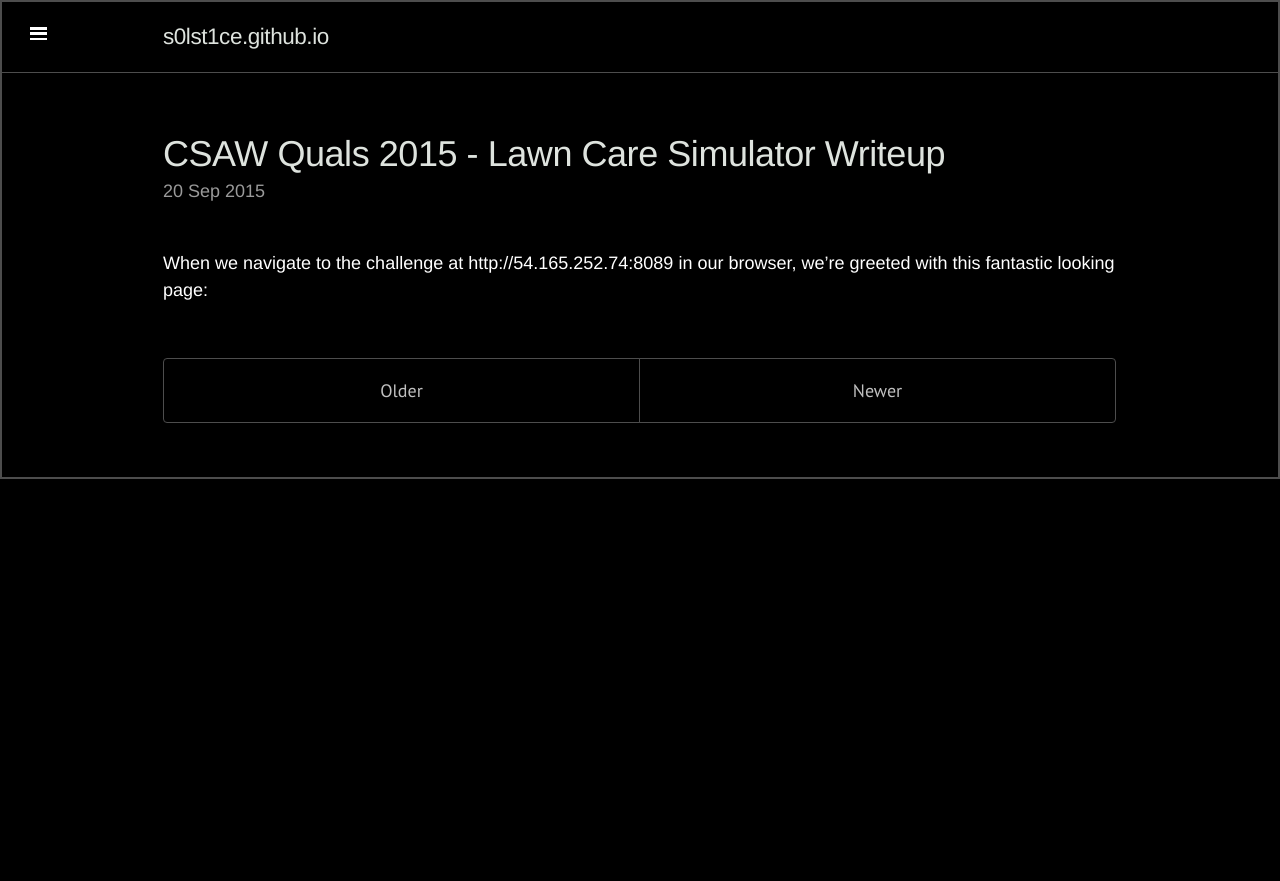
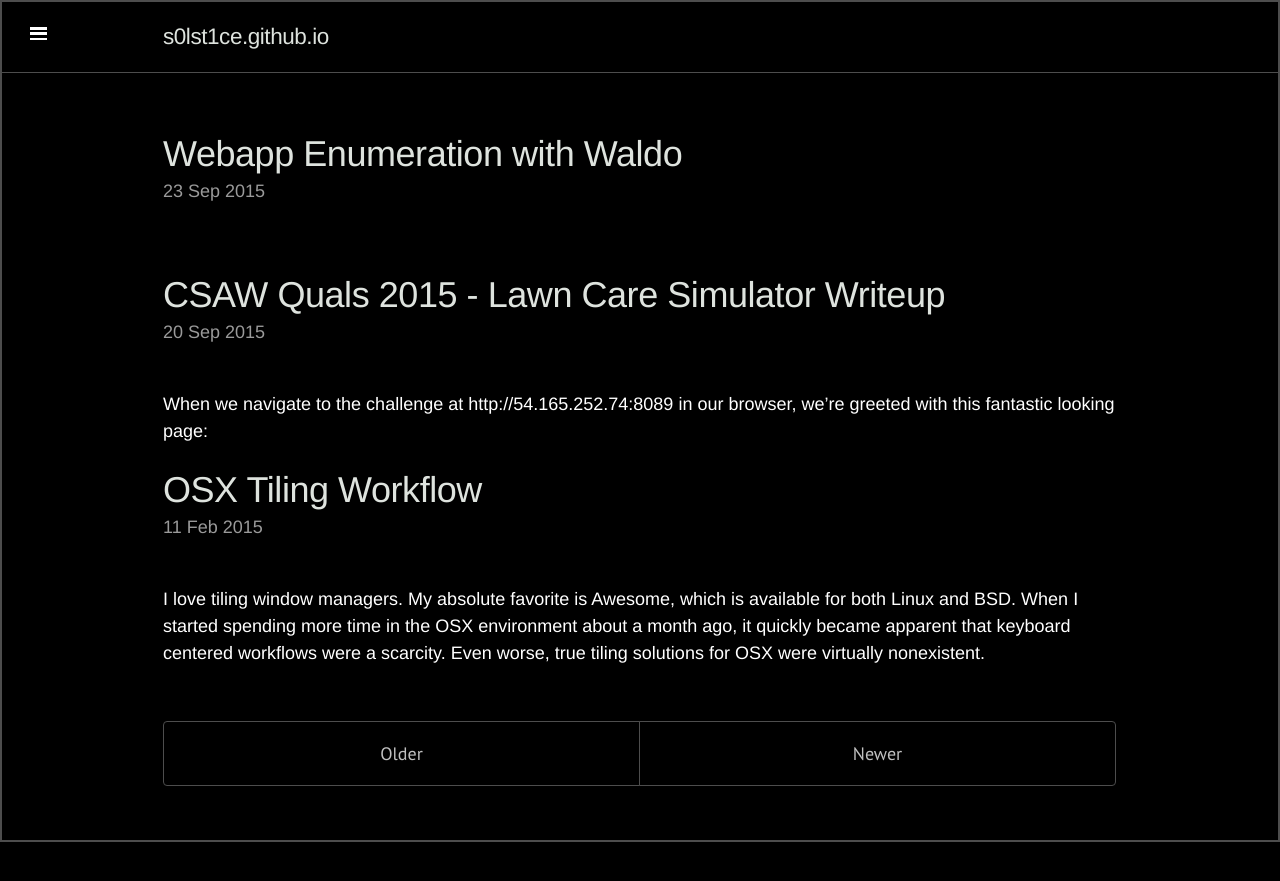
Before and after one commit to s0lst1c3/s0lst1c3.github.io, a Jekyll site: the page built from index.html, in a window 1280 px wide. Shown: the top 881 px of the page. Built offline with Jekyll 4.4.1, drawn with Linux system fonts in a browser that asks for light colours; Markdown is read by kramdown in place of the engine named in the settings; the list of posts is cut into pages by our own code; some of the changed lines change nothing that is shown.

Commit message:
updating

```diff
--- a/_config.yml
+++ b/_config.yml
@@ -11,14 +11,14 @@ relative_permalinks: true
 # Setup
 title:               s0lst1ce.github.io
 tagline:             ''
-description:         "I'm an aspiring offensive security R&D, and this is my blog."
+description:         "My name is John Gabriel Ryan. I'm an aspiring offensive security R&D, and this is my blog."
 url:                 http://s0lst1ce.github.io
 baseurl:             /
 paginate:            7
 
 # About/contact
 author:
-  name:              Gabriel 's0lst1ce' Ryan
+  name:              John Gabriel 's0lst1ce' Ryan
   url:               https://twitter.com/s0lst1c3
   email:             john.ryan@ogsystems.com
 
@@ -28,9 +28,3 @@ version:             2.0
 # Social Media
 github:				http://github.com/s0lst1ce
 twitter:			http://twitter.com/s0lst1ce
-
-# Theme Author (Please don't edit this line cause of MIT LICENSE rules)
-theme:
-  creator:			Rizky Ariestiyansyah
-  codename:			Naringu
-  link:             https://github.com/ariestiyansyah/naringu
--- a/_includes/sidebar.html
+++ b/_includes/sidebar.html
@@ -5,7 +5,7 @@
 <!-- Toggleable sidebar -->
 <div class="sidebar" id="sidebar">
   <div class="sidebar-item">
-      <img width="125" height="125" alt="A photo of ariestiyansyah" src="{{ site.baseurl }}images/profile.jpg">
+      <img width="125" height="125" alt="sidebar photo" src="{{ site.baseurl }}images/profile.jpg">
     <p>{{ site.description }}</p>
   </div>
 
--- /dev/null
+++ b/_posts/2015-02-11-osx-tiling-workflow.md
@@ -0,0 +1,89 @@
+---
+layout: post
+title: OSX Tiling Workflow
+categories:
+- osx
+- workflow
+- javascript
+---
+
+I love tiling window managers. My absolute favorite is Awesome, which is available for both Linux and BSD. When I started spending more time in the OSX environment about a month ago, it quickly became apparent that keyboard centered workflows were a scarcity. Even worse, true tiling solutions for OSX were virtually nonexistent.
+
+I decided to try out Slate after a bit of searching. Slate is an easily configurable 3rd party window manager. Just like Awesome, it’s completely programmable. Unlike Awesome however, its configs are not written in Lua. Instead, config files can either be written using Slate’s default syntax or in Javascript.
+
+Slate’s Javascript API is extremely powerful, to the point where I was actually able to use it to closely mimic Awesome’s default behavior. To make this work, I used V Verma’s slate.js file as a starting point, as well a couple of 3rd party extras. Here’s how I did it.
+
+
+##Step 1 - Replace Terminal with iTerm##
+
+![split-panes full]({{ site.baseurl }}images/split_panes_full.png)
+
+Although Apple’s default terminal is passable, it still leaves a lot to be desired. Thankfully, we can install iTerm2 to gain access to awesome features such as tmux style pane splitting, mouseless copy, and enhanced autocomplete. Just download and run the .dmg file from [iterm2.com/downloads.html](https://iterm2.com/downloads.html) and you’re good to go.
+
+##Step 2 - Make iTerm2 and Spaces more responsive, other tweaks##
+
+Steve Jobs certainly had an eye for aesthetics, and OSX is full of animated effects that are simply beautiful. If you’re boring and utilitarian like me, this probably annoys the shit out of you. Although the graphical overhead in OSX does not seem to be a problem in most cases, the default animation settings make switching Spaces and typing in the terminal painfully slow. Let’s remedy that situation.
+
+To set a freakishly fast keyboard repeat rate, just copy this into your terminal and run it:
+
+	defaults write NSGlobalDomain KeyRepeat -int 0
+
+To show IP address, hostname, and system information when clicking the clock in the login window, we can run this:
+
+	sudo defaults write /Library/Preferences/com.apple.loginwindow AdminHostInfo HostName
+
+To show hidden files by default:
+
+	defaults write com.apple.finder AppleShowAllFiles -bool true; killall Finder
+
+Turn off the prompt that is displayed when we exit iTerm2:
+
+	defaults write com.googlecode.iterm2 PromptOnQuit -bool false; killall iTerm
+
+The same thing goes for spaces. We can speed up the animation by running the following command:
+
+	defaults write com.apple.dock expose-animation-duration -int 0; killall Dock
+
+##Step 3 - Fake a Tiling Window Manager with Slate##
+
+This is the cool part. Let’s start out by downloading and installing Slate by running the following command:
+
+	cd /Applications && curl http://www.ninjamonkeysoftware.com/slate/versions/slate-latest.tar.gz | tar -xz
+
+Slate should now be good to go. Now we just need to configure it to behave like Awesome:
+
+	git clone git@github.com:s0lst1ce/tiling-slate.git && cp ~/tiling-slate/slate.js ~/.slate.js && rm -rf tiling-slate
+
+Finally, just relaunch Slate as shown in the following screenshot:
+
+![Source: blow.niw.at]({{ site.baseurl }}images/tumblr_inline.png)
+
+o switch window layouts, just use the following key combination:
+
+	control+command+space
+
+You can also switch focus between windows by using these key combos:
+
+	// switch focus up
+	control+command+k
+
+	// switch focus down
+	control+command+j
+
+	// switch focus right
+	control+command+l
+
+	// switch focus left
+	control+command+h
+
+These keystrokes should seem familiar if you’re a vim user.
+
+##Step 4 - Install Afred##
+
+The last thing we’re going to do is install Alfred, an efficient and keyboard centered application launcher. Just download it from [alfredapp.com](https://alfredapp.com/#download), extract everything from the zip file, and run the installer. Then check out the tutorial at [support.alfredapp.com/tutorials:your-first-5-minutes](http://support.alfredapp.com/tutorials:your-first-5-minutes) to set it up.
+
+##Credits##
+
+This would not have been possible without the previous work of V Verma. He’s an awesome dude and a genius coder. Make sure to check out his website:
+
+[www.vverma.net](http://www.vverma.net/)
--- /dev/null
+++ b/_posts/2015-09-23-Waldo-Subdomain-Bruteforcer.md
@@ -0,0 +1,49 @@
+---
+layout: post
+title: Webapp Enumeration with Waldo
+categories:
+- tools
+- web hacking
+- enumeration
+- red team labs
+---
+
+![waldo usage]({{ site.baseurl }}images/waldo-usage.png)
+
+At Red Team Labs, we find ourselves using DirBuster a lot. It's a pretty
+essential tool for quickly enumerating subdomains and web directories. The project
+is no longer actively maintained however, and since it's written in Java it doesn't
+exactly work well with our existing toolset. To deal with this, we wrote our own
+multithreaded subdomain and directory bruteforcer in Python. We named it Waldo. You
+can check out the project on github by clicking [here](http://www.github.com/red-team-labs/waldo).
+
+
+![Demo]({{ site.baseurl }}images/waldo-demo.png)
+
+_waldo -m s -d starbucks.com -t 2_
+
+Waldo reads a list of possible subdomains or directories from a worldist file, and checks
+the target domain to see if they are valid. It then prints the server response code and
+associated ip address for each valid result. Waldo also produces a log file for each
+session containing a grepable version of the data displayed in the terminal.
+
+Waldo comes prebaked with its own default wordlist, but you can also specify your own
+custom list should you feel so inclined.  By default, Waldo runs with 5 worker threads
+and 1 file I/O thread. This should be fast enough for most use cases, but you can
+manually set the number of worker threads with the -t flag. We got pretty fast results
+in the above example with just two worker threads.
+
+The screenshot above shows Waldo running in subdomain mode. As you can see, the tool
+was able to find some pretty interesting results. Let's take a look at "e.starbucks.com."
+
+![example 1]({{ site.baseurl }}images/e-starbucks.png)
+
+Well that's something you don't see every day. Maybe a promo code or something? Who knows.
+Let's checkout "intl.starbucks.com."
+
+![example 2]({{ site.baseurl }}images/intl-starbucks.png)
+
+Nice. Wonder how long that's been there.
+
+
+For more cool stuff from __Red|Team|Labs__ checkout [red-team-labs.com](https://red-team-labs.com), or go to [github.com/red-team-labs](http://github.com/red-team-labs).
```
Also changed, not shown: images/dnsmasq-lease.png (added), images/dnsmasq-log.png (added), images/e-starbucks.png (added), images/intl-starbucks.png (added), images/launch-ap.png (added), images/no-encryption-attacker.png (added), images/no-encryption-phone.png (added), images/split_panes_full.png (added), images/sslstrip-launch.png (added), images/sslstrip-log.png (added), images/tumblr_inline.png (added), images/waldo-demo.png (added), images/waldo-usage.png (added), images/weak-crypto-main.png (added), 2 more files.
